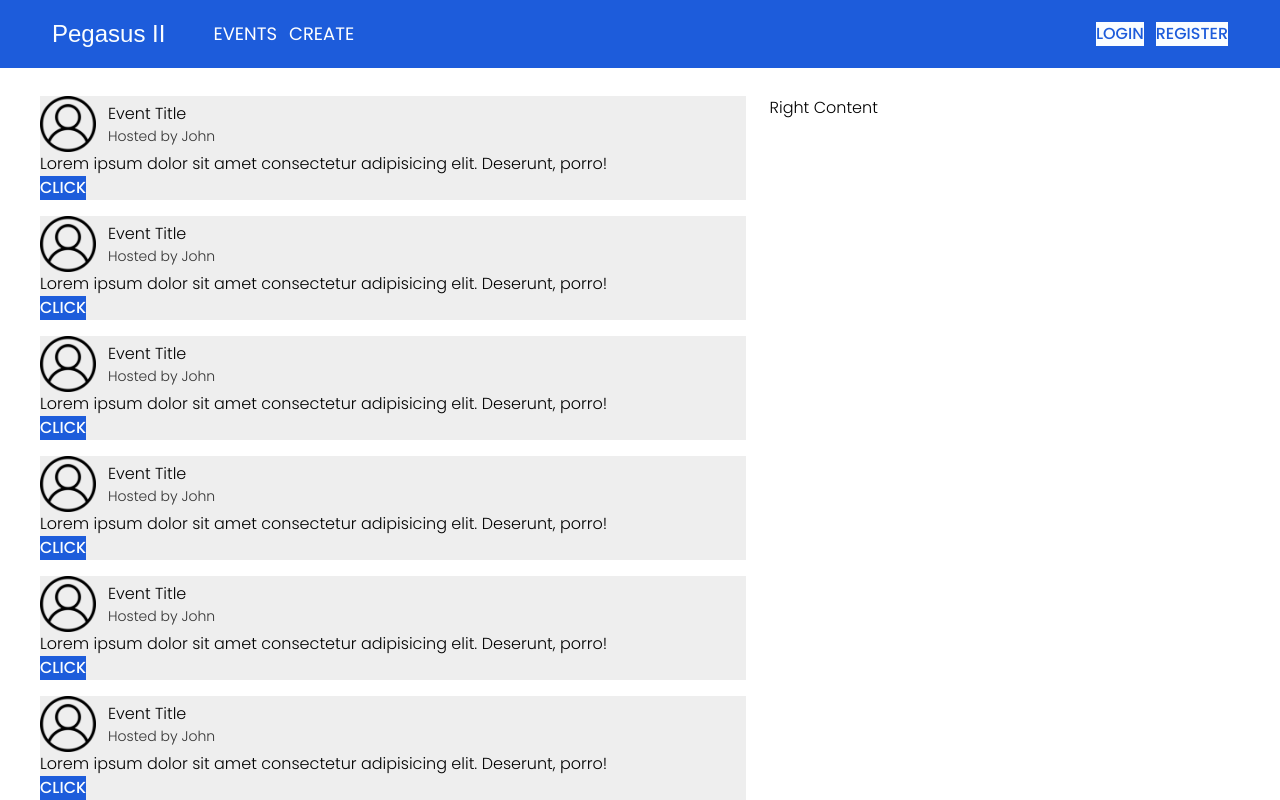
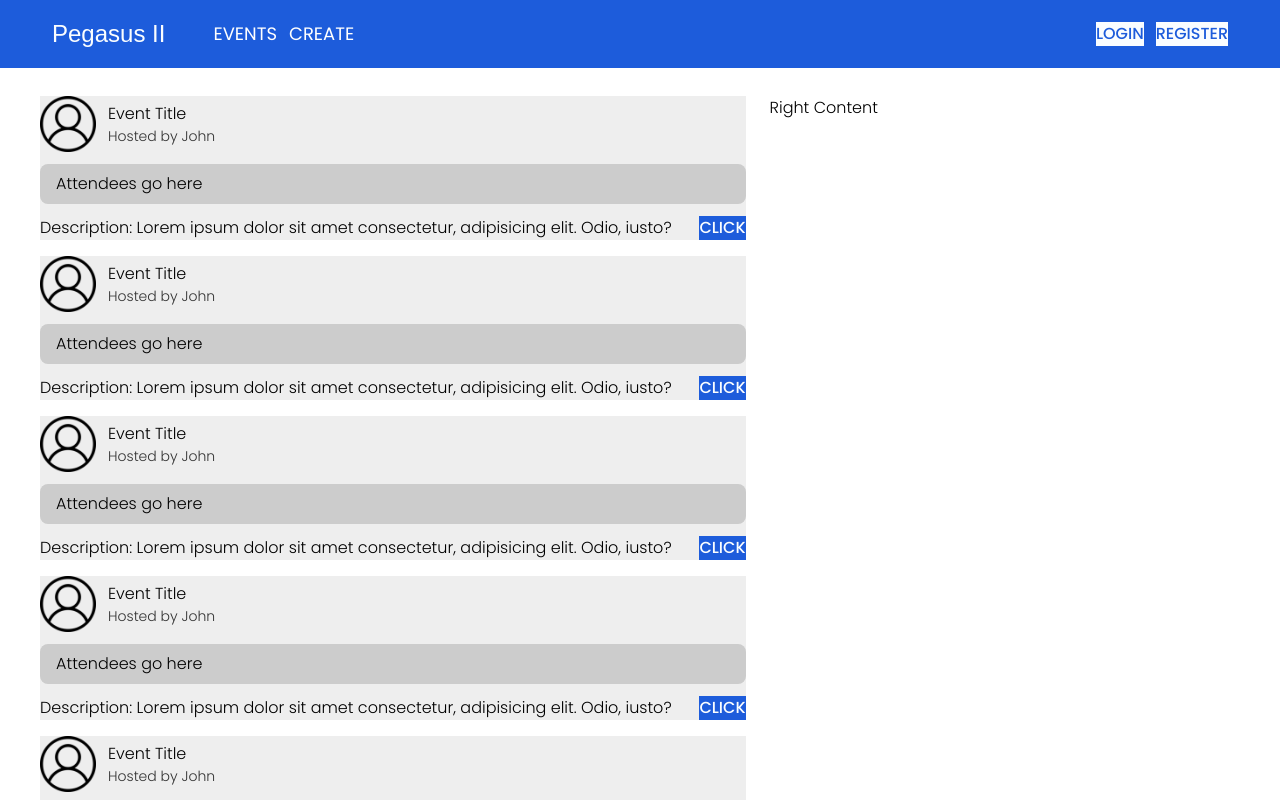
Before and after one commit to Nimira43/Pegasus-II, a React (Vite) app: page / in a window 1280 px wide. Shown: the top 800 px of the page. Built offline with nearby package versions, Linux system fonts and the light colour scheme; a web font is replaced by a local one.

Commit message:
More styling of EventCard

```diff
--- a/src/features/events/dashboard/EventCard.tsx
+++ b/src/features/events/dashboard/EventCard.tsx
@@ -17,8 +17,12 @@ export default function EventCard() {
           </div>
         </div>
 
-        <p>Lorem ipsum dolor sit amet consectetur adipisicing elit. Deserunt, porro!</p>
-        <div className='card-actions justify-end'>
+        <div className='bg-grey-light my-3 px-4 py-2 rounded-lg'>
+          Attendees go here
+        </div>
+
+        <div className='card-actions flex'>
+          <div className='flex flex-1'>Description: Lorem ipsum dolor sit amet consectetur, adipisicing elit. Odio, iusto?</div>
           <button className='btn bg-main text-light hover:bg-main-dark btn-hover'>Click</button>
         </div>
       </div>
--- a/tailwind.config.js
+++ b/tailwind.config.js
@@ -9,7 +9,7 @@ export default {
       colors: {
         'main': '#1d5cdb',
         'main-dark': '#043aa5',
-        'main-light': '#5489f5',
+        'main-light': '#a0befa',
         'support': '#ff4500',
         'dark': '#111',
         'light': '#fafdff',
```
Also changed, not shown: src/app/layout/globals.css (line endings or trailing spaces).
